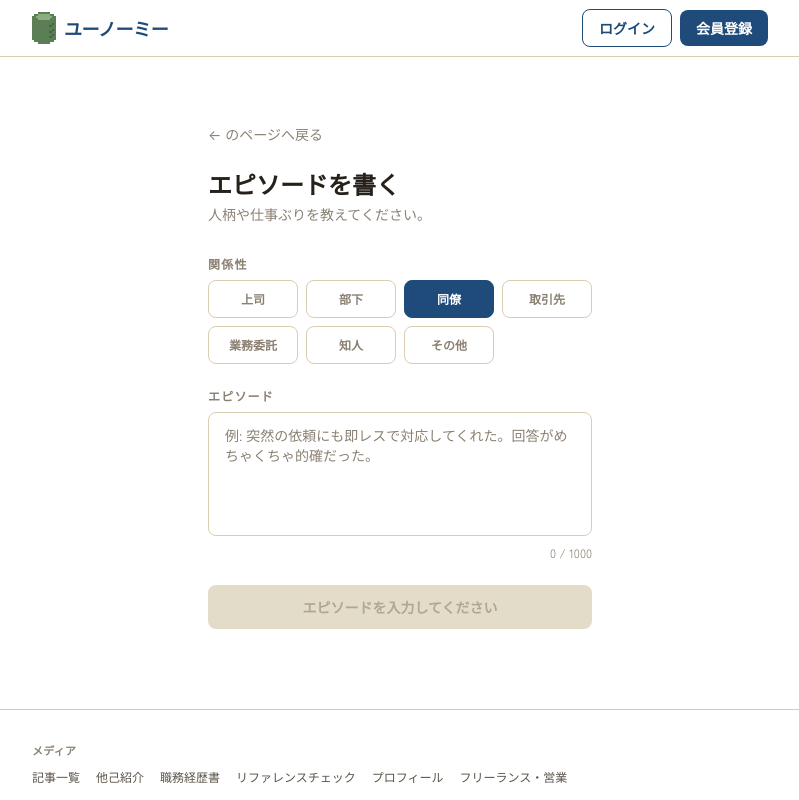
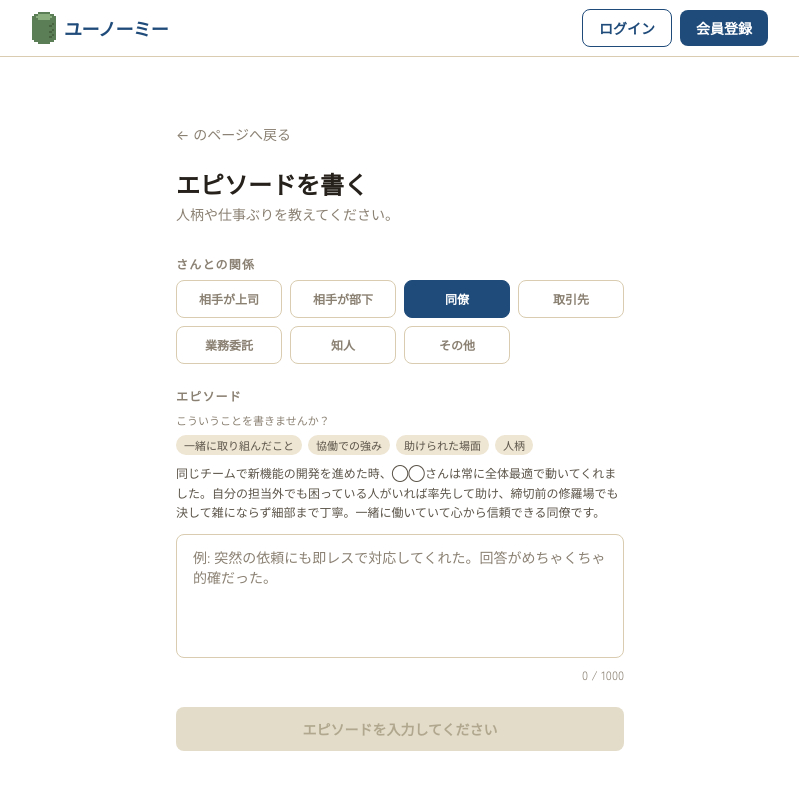
Before and after one commit to hirai-leango/u-no, a Nuxt app: page /u/1/review in a window 1280 px wide. Both pictures are taken after a click on the button "同僚". Shown: the top 800 px of the page, without its empty margins (240-1039 px from the left). Built offline with nearby package versions, Linux system fonts and the light colour scheme; no server answers; a web font is replaced by a local one.

Commit message:
feat: 関係性を相手基準ラベルに(相手が上司/部下)+書くヒント/参考例文+バッジ反転 / 贈った直後のお返し依頼ナッジ / 投稿フォーム幅調整

```diff
--- a/app/components/ReviewCard.vue
+++ b/app/components/ReviewCard.vue
@@ -151,7 +151,7 @@
 </template>
 
 <script setup lang="ts">
-import type { Review, Vote, ReviewComment } from '~/types'
+import type { Review, Vote, ReviewComment, Relationship } from '~/types'
 import { hiResAvatar } from '~/utils/url'
 import { RELATIONSHIP_LABELS } from '~/types'
 
@@ -161,8 +161,17 @@ const props = defineProps<{
   showGiveback?: boolean
 }>()
 
-const relationshipLabel = computed(() =>
-  props.review.relationship ? RELATIONSHIP_LABELS[props.review.relationship] : '')
+// 格納は「相手（＝◯◯さん）が投稿者にとって何か」。プロフィール上では
+// 「投稿者が◯◯さんにとって何者か」を出したいので上司/部下を反転して表示。
+const RECEIVED_REL_DISPLAY: Partial<Record<Relationship, string>> = {
+  boss: '部下',        // ◯◯さんが投稿者の上司 → 投稿者は◯◯さんの部下
+  subordinate: '上司', // ◯◯さんが投稿者の部下 → 投稿者は◯◯さんの上司
+}
+const relationshipLabel = computed(() => {
+  const r = props.review.relationship
+  if (!r) return ''
+  return RECEIVED_REL_DISPLAY[r] ?? RELATIONSHIP_LABELS[r]
+})
 
 const currentUser = useCurrentUser()
 const { getVotes, setVote, getComments, addComment, deleteComment } = useReviewInteractions()
--- a/app/pages/u/[slug]/review.vue
+++ b/app/pages/u/[slug]/review.vue
@@ -1,5 +1,5 @@
 <template>
-  <div class="max-w-sm mx-auto pt-8">
+  <div class="max-w-md mx-auto pt-8">
     <NuxtLink :to="`/u/${slug}/`" class="inline-flex items-center gap-1 text-ink-mute text-sm hover:text-ink-soft mb-6 transition-colors">
       ← {{ profile?.displayName ?? '' }}のページへ戻る
     </NuxtLink>
@@ -31,11 +31,11 @@
 
     <div class="mb-6">
       <label class="block text-xs font-bold tracking-widest text-ink-mute mb-2">
-        関係性
+        {{ profile?.displayName }}さんとの関係
       </label>
       <div class="grid grid-cols-4 gap-2">
         <button
-          v-for="(label, key) in RELATIONSHIP_LABELS"
+          v-for="(label, key) in SELECT_REL_LABELS"
           :key="key"
           type="button"
           class="px-2 py-2.5 rounded text-xs font-semibold border transition-colors"
@@ -51,6 +51,13 @@
 
     <div class="mb-6">
       <label class="block text-xs font-bold tracking-widest text-ink-mute mb-2">エピソード</label>
+      <div v-if="relHints.length" class="mb-3">
+        <p class="text-[11px] text-ink-mute mb-1.5">こういうことを書きませんか？</p>
+        <div class="flex flex-wrap gap-1.5 mb-2">
+          <span v-for="h in relHints" :key="h" class="text-[11px] px-2 py-0.5 rounded-full bg-surface-card text-ink-soft">{{ h }}</span>
+        </div>
+        <p v-if="relExample" class="text-xs text-ink-soft leading-relaxed">{{ relExample }}</p>
+      </div>
       <textarea
         v-model="comment"
         :maxlength="1000"
@@ -132,6 +139,25 @@
       @close="showPhoneModal = false"
       @verified="onPhoneVerified"
     />
+
+    <!-- 完了：お返し依頼ナッジ -->
+    <div v-if="showDoneModal" class="fixed inset-0 z-50 flex items-center justify-center bg-black/70 px-4">
+      <div class="w-full max-w-sm bg-surface border border-surface-border rounded-lg p-6 text-center">
+        <img src="/og-yunomi.png" alt="" class="w-10 mx-auto mb-3" />
+        <h2 class="text-base font-black text-ink mb-1">{{ profile?.displayName }}さんへ贈りました</h2>
+        <p class="text-sm text-ink-soft leading-relaxed mb-5">
+          お返しに、{{ profile?.displayName }}さんにも<br>あなたのことを書いてもらいませんか？
+        </p>
+        <button
+          class="w-full py-3 rounded font-bold text-sm bg-brand text-white hover:bg-brand-hover transition-colors mb-2"
+          @click="shareMe"
+        >{{ doneCopied ? 'URLをコピーしました！' : '自分のプロフィールを送る' }}</button>
+        <button
+          class="w-full py-2 text-sm text-ink-mute hover:text-ink-soft transition-colors"
+          @click="navigateTo(`/u/${slug}/`)"
+        >{{ profile?.displayName }}さんのページへ</button>
+      </div>
+    </div>
   </div>
 </template>
 
@@ -161,7 +187,46 @@ const { getMyReview, upsertReview, deleteReview } = useReviews()
 const isPhoneVerified = useIsPhoneVerified()
 const showPhoneModal = ref(false)
 const showConfirmModal = ref(false)
-const relationshipLabel = computed(() => relationship.value ? RELATIONSHIP_LABELS[relationship.value] : '')
+const showDoneModal = ref(false)
+const mySlug = ref('')
+const doneCopied = ref(false)
+// 投稿画面用：上司/部下の向きを明示（自分の立場を選ぶ）
+const SELECT_REL_LABELS: Record<Relationship, string> = {
+  boss: '相手が上司',
+  subordinate: '相手が部下',
+  colleague: '同僚',
+  client: '取引先',
+  contractor: '業務委託',
+  acquaintance: '知人',
+  other: 'その他',
+}
+// 関係性ごとの「書くヒント」（＝どんな観点で書けるか）
+const REL_HINTS: Record<Relationship, string[]> = {
+  boss: ['受けた指導・サポート', 'チームへの影響', '学んだこと', '人柄'],
+  subordinate: ['任せた仕事ぶり', '期待を超えた場面', '成長した点', '印象的な成果'],
+  colleague: ['一緒に取り組んだこと', '協働での強み', '助けられた場面', '人柄'],
+  client: ['一緒に進めた案件', '仕事の進め方・誠実さ', '印象的な対応', 'また依頼したい理由'],
+  contractor: ['依頼した業務', '成果物の質・スピード', 'コミュニケーション', '安心して任せられた点'],
+  acquaintance: ['知り合った場', '人柄・第一印象', '信頼できると感じた場面'],
+  other: ['その人との関わり', '印象に残っていること', '強み・人柄'],
+}
+const relHints = computed(() => relationship.value ? REL_HINTS[relationship.value] : [])
+// 関係性ごとの参考例文（◯◯は相手名に差し替え）
+const REL_EXAMPLES: Record<Relationship, string> = {
+  boss: 'プロジェクトが炎上しかけた時、◯◯さんは冷静に優先順位を整理してチームを立て直してくれました。詰めるのではなく「次どうするか」に集中させてくれるので、部下として本当に動きやすかったです。判断が速く、責任は自分で取る。理想の上司でした。',
+  subordinate: '任せた業務はいつも期待以上で返してくれました。特にABテストの設計では、こちらが気づかない改善案を自ら出してくれて驚いたことが何度もあります。指示待ちではなく自分で考えて動ける人で、安心して仕事を任せられる、伸びしろの大きいメンバーです。',
+  colleague: '同じチームで新機能の開発を進めた時、◯◯さんは常に全体最適で動いてくれました。自分の担当外でも困っている人がいれば率先して助け、締切前の修羅場でも決して雑にならず細部まで丁寧。一緒に働いていて心から信頼できる同僚です。',
+  client: '半年間、施策をご一緒しました。要望の背景まで汲み取った提案をくださり、こちらの想定を超える成果につながりました。レスポンスが早く認識のズレもない。誠実で仕事が速い方で、またぜひご一緒したいと思える取引先です。',
+  contractor: 'デザイン制作をお願いしました。要件が曖昧な段階でも意図を的確に汲み取り、期待以上のアウトプットをスピーディに仕上げてくれました。修正の相談にも柔軟で進行のストレスが一切なく、安心して任せられる方です。',
+  acquaintance: '勉強会で知り合い、以来何度か情報交換をしています。いつも相手目線で親身に相談に乗ってくれる方で、知識も豊富。話すたびに新しい学びがあり、周囲からの信頼も厚い人だと感じています。',
+  other: '◯◯さんとは仕事を通じて関わりました。どんな時も誠実で、周囲への気配りを欠かさない方です。約束は必ず守り、細部まで手を抜かない姿勢に何度も助けられました。信頼できる人だと自信を持って言えます。',
+}
+const relExample = computed(() => {
+  if (!relationship.value) return ''
+  const name = profile.value?.displayName ?? '◯◯'
+  return REL_EXAMPLES[relationship.value].replaceAll('◯◯', name)
+})
+const relationshipLabel = computed(() => relationship.value ? SELECT_REL_LABELS[relationship.value] : '')
 
 // 入力状態に応じたボタンのラベル
 const buttonLabel = computed(() => {
@@ -226,7 +291,25 @@ async function doSubmit() {
     photoURL: profile.value.photoURL,
     slug: slug.value,
   })
-  navigateTo(`/u/${slug.value}/`)
+  mySlug.value = myProfile?.slug ?? ''
+  submitting.value = false
+  showDoneModal.value = true
+}
+
+// 完了後：お返し依頼のため自分のプロフィールを共有
+async function shareMe() {
+  if (!mySlug.value) return
+  const url = `${window.location.origin}/u/${mySlug.value}/`
+  const myName = currentUser.value?.displayName ?? ''
+  if (navigator.share) {
+    try {
+      await navigator.share({ title: `${myName}さんへのエピソードをお願いします`, text: `${myName}さんへエピソードを書いてください`, url })
+    } catch { /* キャンセル */ }
+  } else {
+    await navigator.clipboard.writeText(url)
+    doneCopied.value = true
+    setTimeout(() => (doneCopied.value = false), 2000)
+  }
 }
 
 async function onPhoneVerified() {
```
